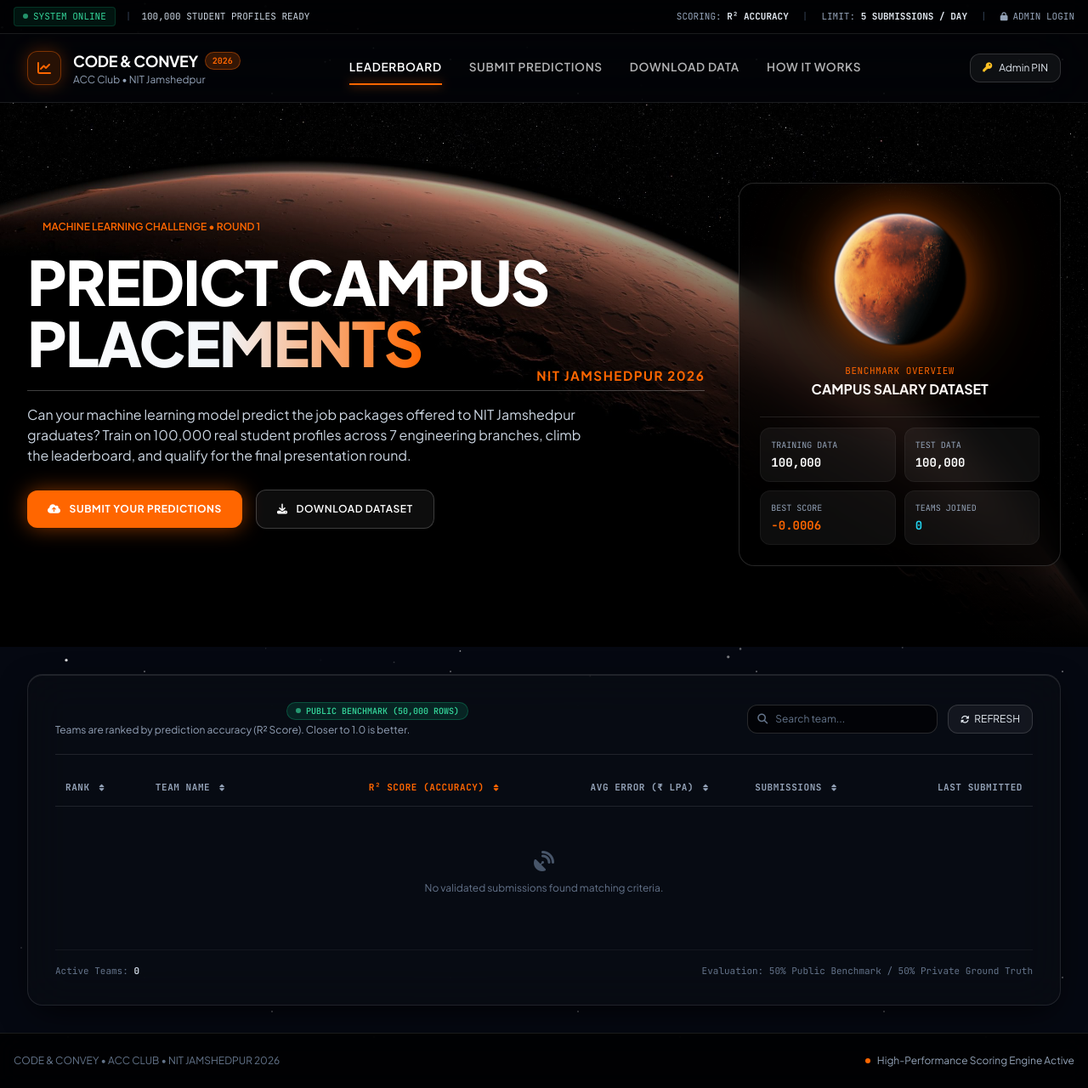
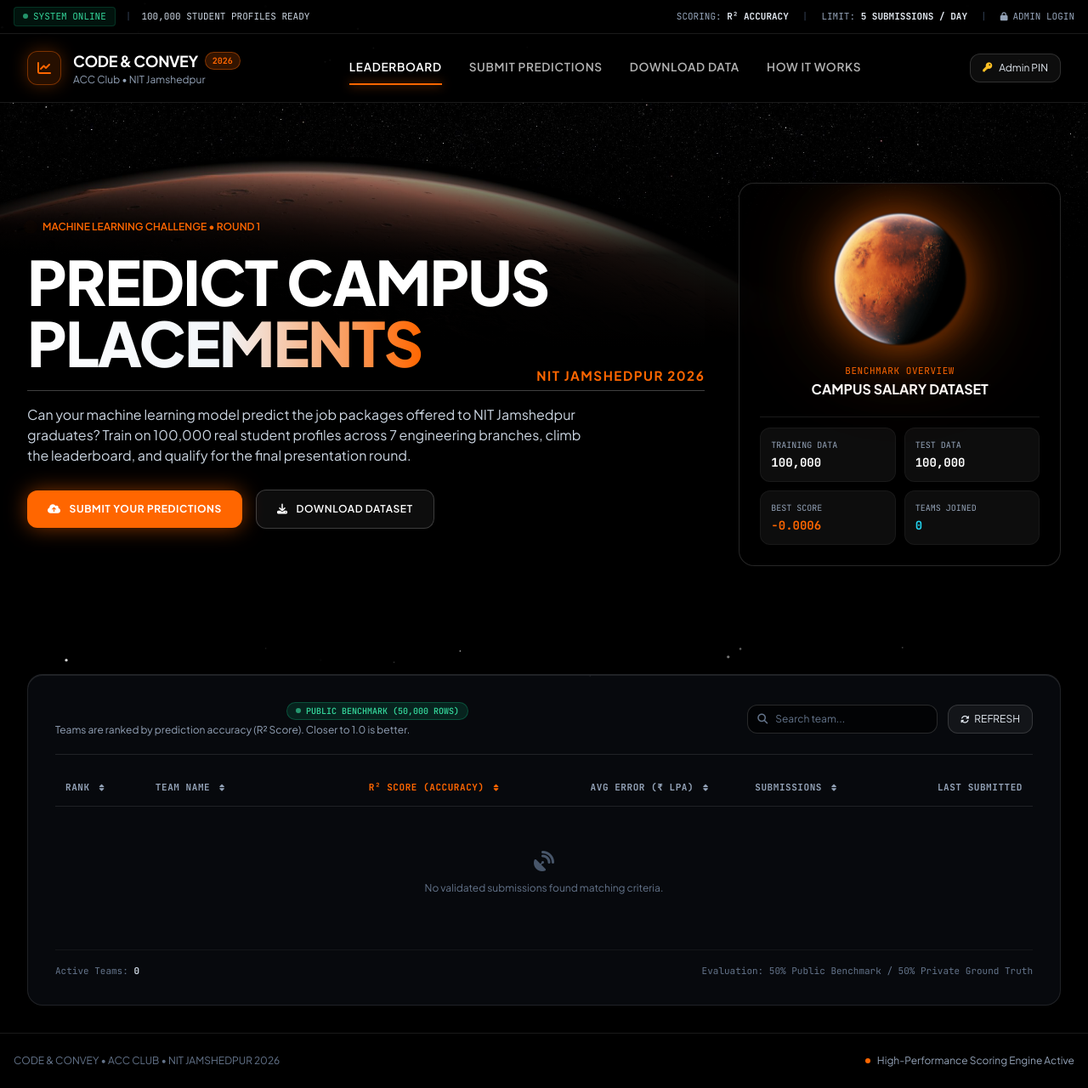
Before and after one commit to addaarrssh/code-and-convey-adarsh, a Flask app: page / in a window 1280 px wide. Shown: the whole page at 85% size. Run offline with Flask 3, Linux system fonts and the light colour scheme; data comes from the database, SQL or seed files in the repository; data that the repository does not hold is empty; some libraries are stand-ins or nearby versions.

Commit message:
Set pure black space background and align Mars shining arc at top

```diff
--- a/web_app/templates/index.html
+++ b/web_app/templates/index.html
@@ -58,13 +58,13 @@
 
         /* Hero Mars Horizon Background */
         .hero-mars-bg {
-            background: #000000 url('/static/img/mars_horizon.jpg') no-repeat center top;
+            background: #000000 url('/static/img/mars_horizon.jpg') no-repeat center 0px;
             background-size: cover;
             position: relative;
         }
 
         .hero-mars-overlay {
-            background: linear-gradient(180deg, rgba(0, 0, 0, 0.20) 0%, rgba(0, 0, 0, 0.75) 75%, #000000 100%);
+            background: linear-gradient(180deg, rgba(0, 0, 0, 0) 0%, rgba(0, 0, 0, 0.35) 12%, rgba(0, 0, 0, 0.92) 28%, #000000 45%, #000000 100%);
         }
 
         /* Modern, Confident Human Display Typography */
@@ -217,17 +217,9 @@
             color: #ff6600;
         }
 
-        /* Ambient fallback space background */
+        /* Pure Deep Black Space Background */
         .ambient-space-bg {
-            background-color: #050811;
-            background-image:
-                radial-gradient(1px 1px at 25px 35px, rgba(255, 255, 255, 0.45), transparent),
-                radial-gradient(1px 1px at 80px 140px, rgba(255, 255, 255, 0.35), transparent),
-                radial-gradient(1.5px 1.5px at 170px 70px, rgba(255, 255, 255, 0.6), transparent),
-                radial-gradient(1px 1px at 240px 220px, rgba(255, 102, 0, 0.4), transparent),
-                radial-gradient(1.5px 1.5px at 320px 110px, rgba(255, 255, 255, 0.5), transparent);
-            background-repeat: repeat;
-            background-size: 360px 360px;
+            background-color: #000000;
         }
     </style>
 </head>
```
